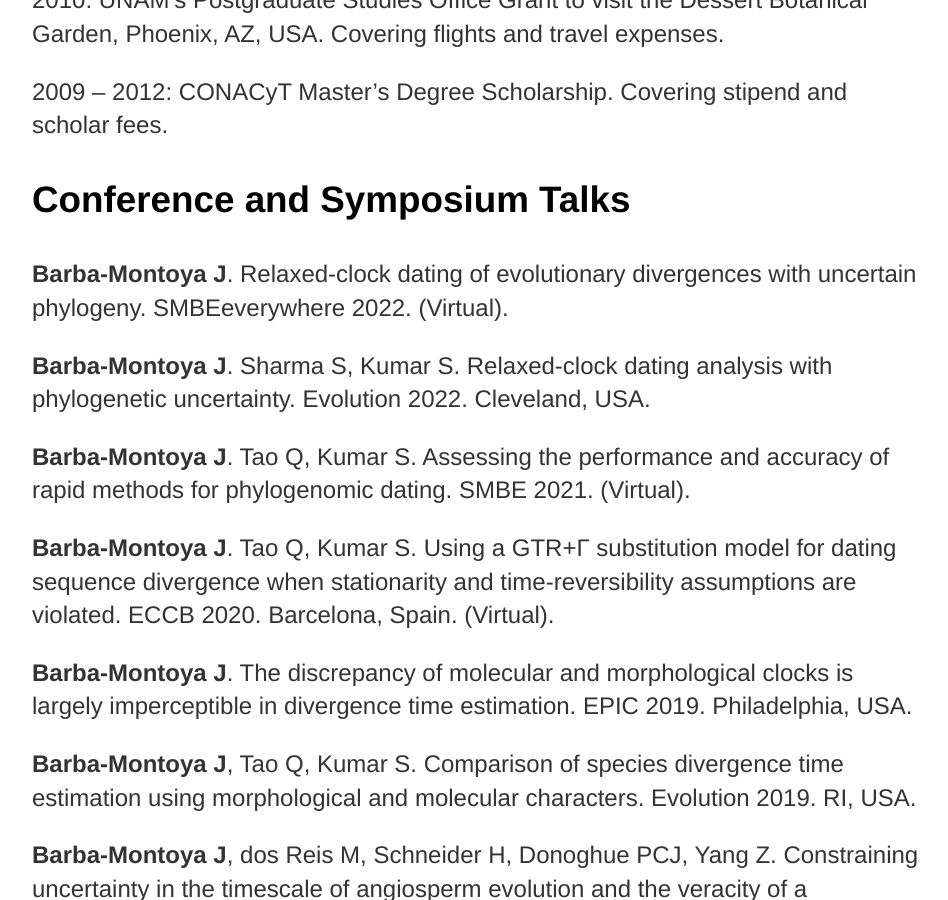
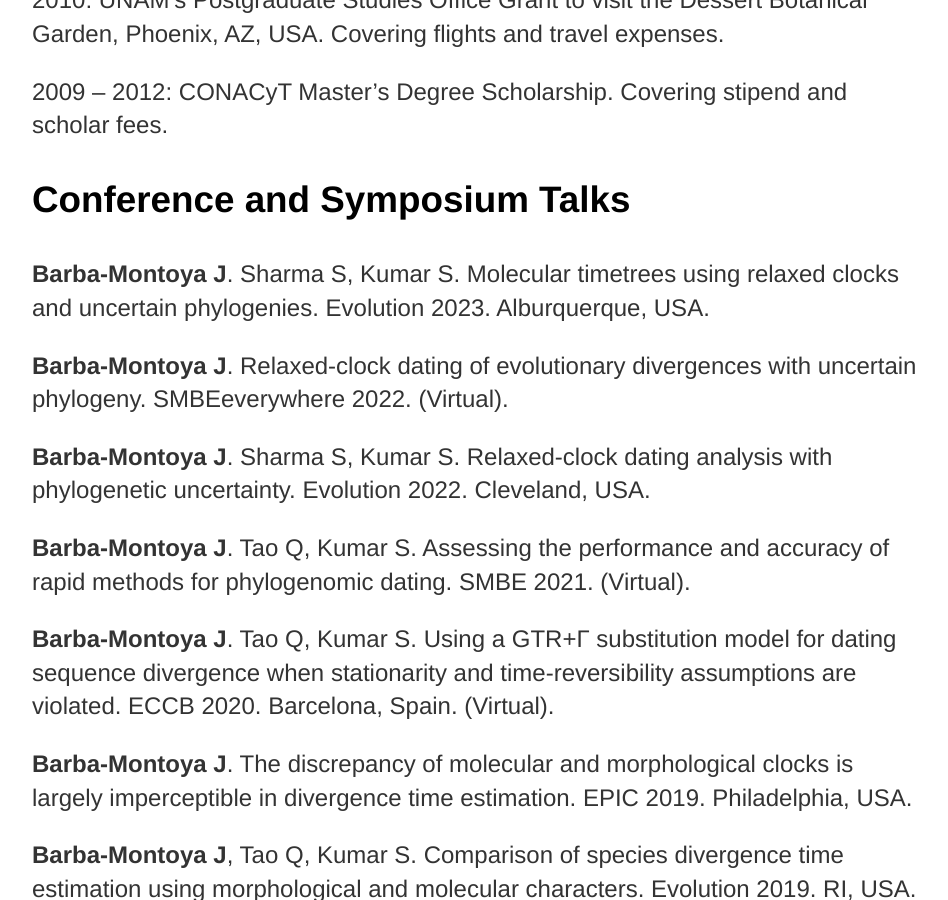
Before and after one commit to josebarbamontoya/josebarbamontoya.github.io, a Jekyll site: the page built from about/index.html, in a window 1280 px wide and 900 px high, scrolled down 3046 px. Shown: the whole window, without its empty margins (160-1108 px from the left). Built offline with Jekyll 4.4.1, drawn with Linux system fonts in a browser that asks for light colours.

Commit message:
Update index.html

```diff
--- a/about/index.html
+++ b/about/index.html
@@ -38,6 +38,7 @@ title: Jose Barba-Montoya
 			<p>2009 – 2012: CONACyT Master’s Degree Scholarship. Covering stipend and scholar fees.
 
 	<h3>Conference and Symposium Talks</h3>
+		<p><b>Barba-Montoya J</b>. Sharma S, Kumar S. Molecular timetrees using relaxed clocks and uncertain phylogenies. Evolution 2023. Alburquerque, USA.
 		<p><b>Barba-Montoya J</b>. Relaxed-clock dating of evolutionary divergences with uncertain phylogeny. SMBEeverywhere 2022. (Virtual).
 		<p><b>Barba-Montoya J</b>. Sharma S, Kumar S. Relaxed-clock dating analysis with phylogenetic uncertainty. Evolution 2022. Cleveland, USA.
 		<p><b>Barba-Montoya J</b>. Tao Q, Kumar S. Assessing the performance and accuracy of rapid methods for phylogenomic dating. SMBE 2021. (Virtual).
```
